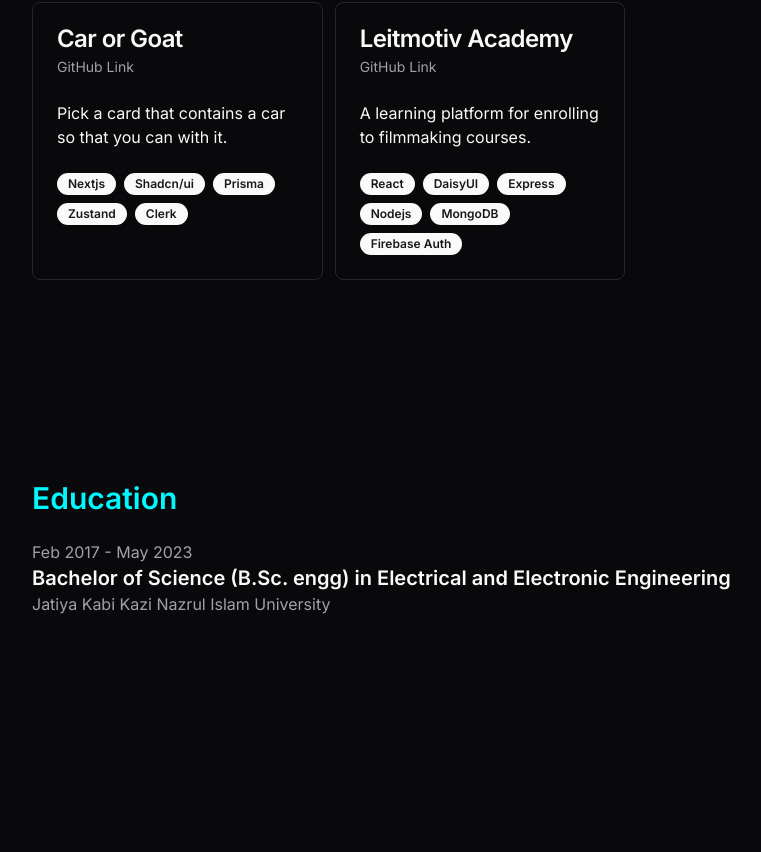
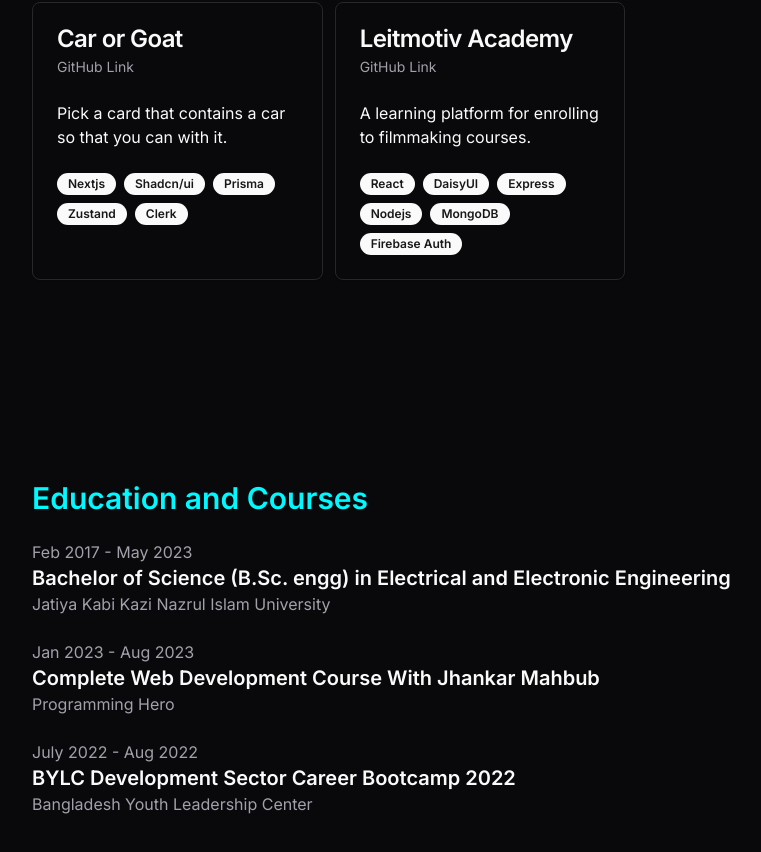
Before and after one commit to StepAsideLiL/stepasidelil, a Next.js app: page /simple in a window 1280 px wide. Shown: the part 1999-2851 px from the top of the page, without its empty margins (160-921 px from the left). Before the commit the page ends 2695 px from the top, so only its background shows below. Built offline with nearby package versions, Linux system fonts and the light colour scheme.

Commit message:
add: courses with eduction section

```diff
--- a/app/simple/page.tsx
+++ b/app/simple/page.tsx
@@ -1,5 +1,6 @@
 import {
   about,
+  courses,
   education,
   projects,
   skills,
@@ -163,7 +164,9 @@ export default function Page() {
 
       {/* Eduction */}
       <section className="mx-auto max-w-4xl space-y-6 pt-40">
-        <h1 className="text-3xl font-semibold text-[#00f8ff]">Education</h1>
+        <h1 className="text-3xl font-semibold text-[#00f8ff]">
+          Education and Courses
+        </h1>
 
         <section>
           <p className="text-muted-foreground">{education[0].date}</p>
@@ -172,6 +175,14 @@ export default function Page() {
           </h3>
           <p className="text-muted-foreground">{education[0].institution}</p>
         </section>
+
+        {courses.map((item, i) => (
+          <section key={i}>
+            <p className="text-muted-foreground">{item.date}</p>
+            <h3 className="text-xl font-semibold">{item.courseTitle}</h3>
+            <p className="text-muted-foreground">{item.institution}</p>
+          </section>
+        ))}
       </section>
       {/* Eduction End */}
     </main>
```
